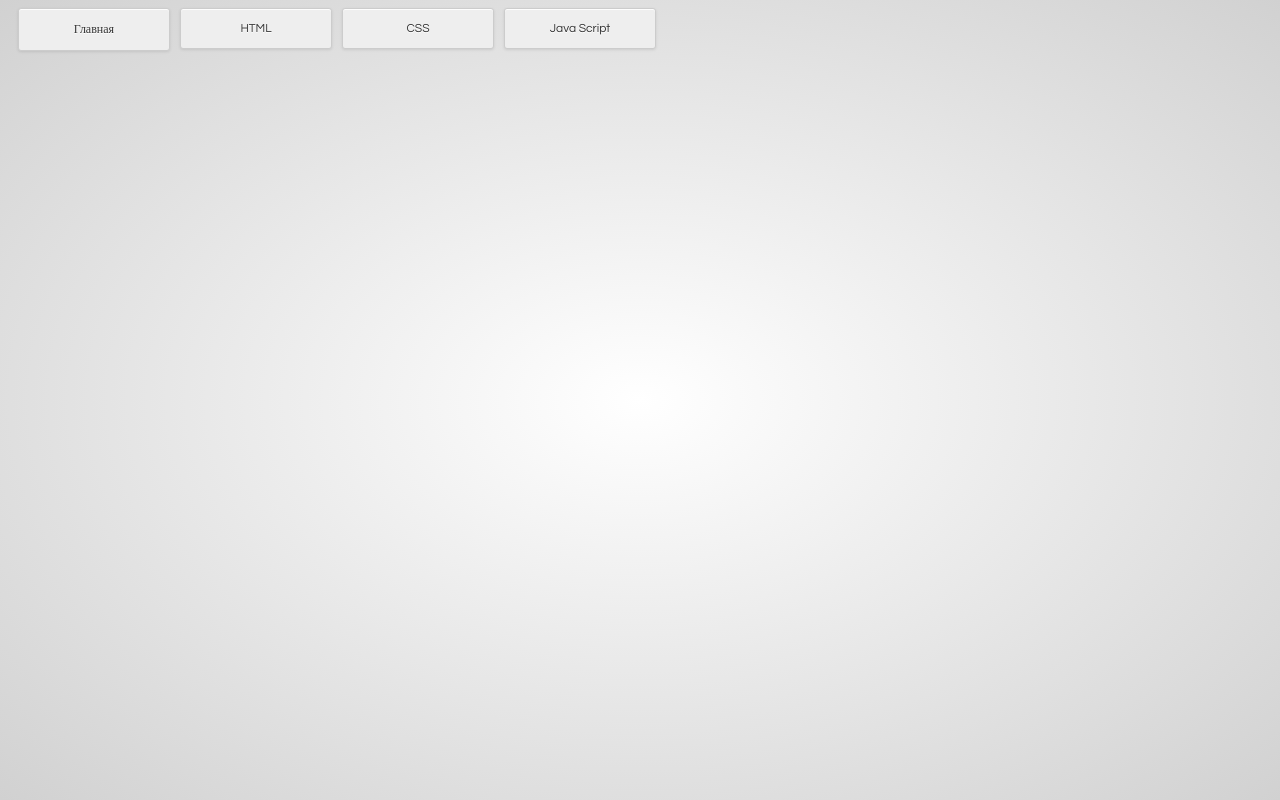
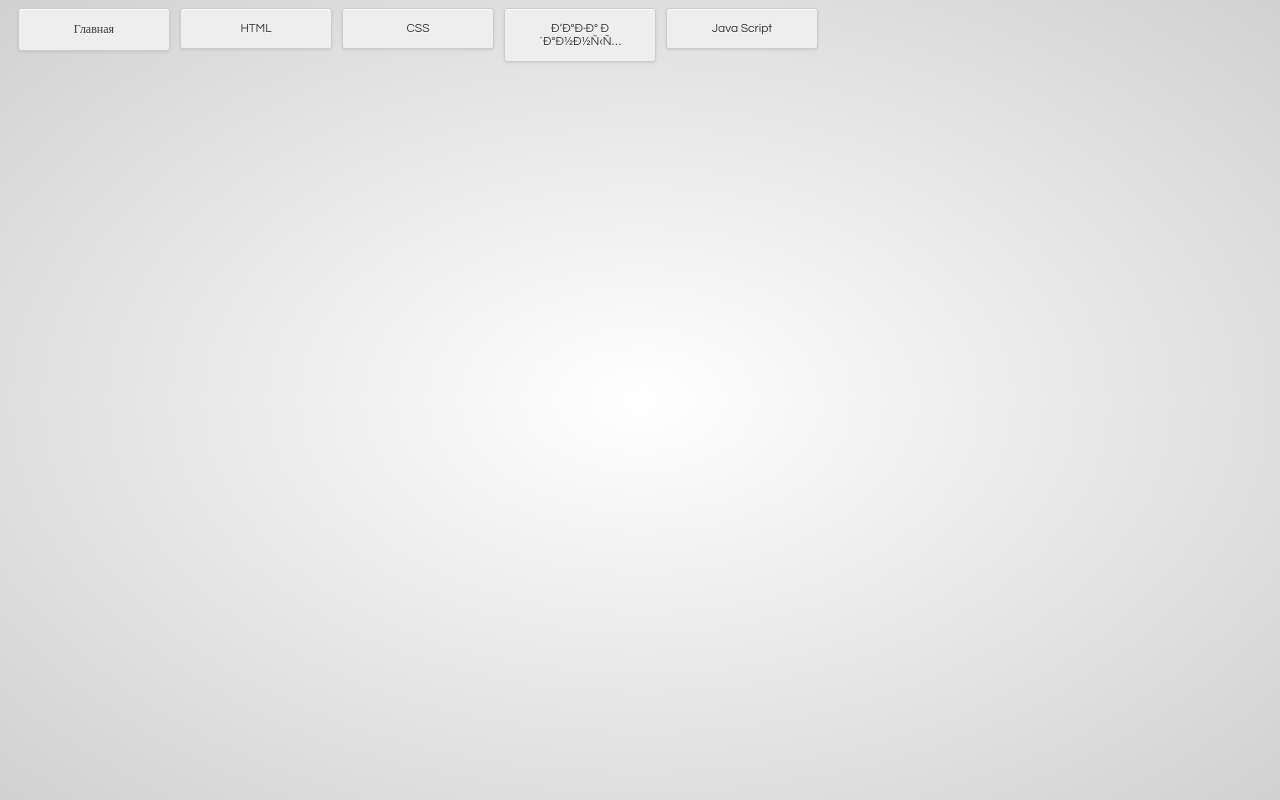
Before and after one commit to korline2011/korline2011.github.io, a plain HTML site: page javascript.html in a window 1280 px wide. Drawn offline with Linux system fonts and the light colour scheme.

Commit message:
Update javascript.html

```diff
--- a/javascript.html
+++ b/javascript.html
@@ -26,6 +26,7 @@
   </li>
 
   <li><a href="css.html">CSS</a></li>
+  <li><a href="baza.html">База данных</a></li>
 
   <li><a href="javascript.html">Java Script</a>
     <ul>
```
